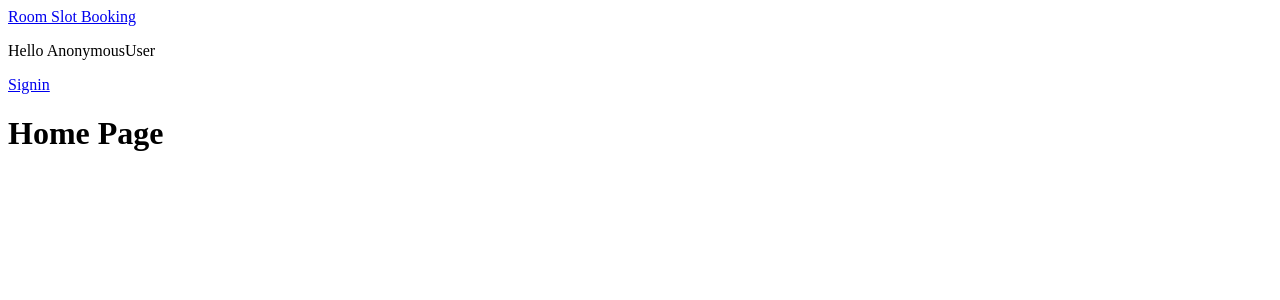
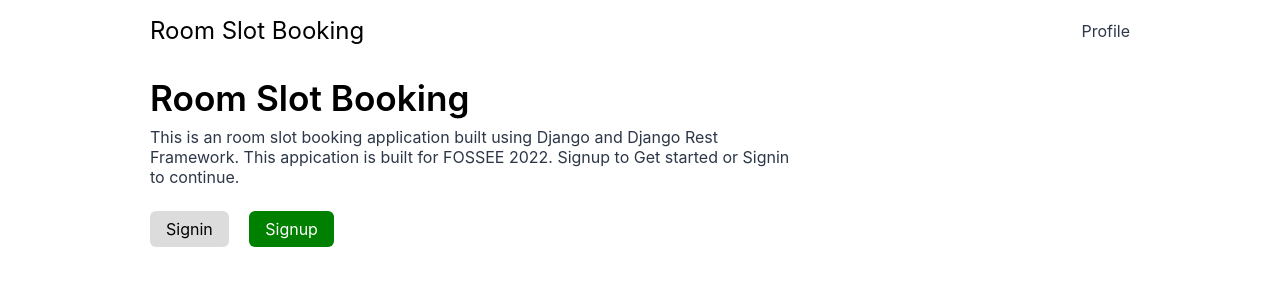
Before and after one commit to roopeshsn/room-slot-booking, a Django app: page / in a window 1280 px wide. Shown: the top 300 px of the page. Run offline with Django 4.2, Linux system fonts and the light colour scheme.

Commit message:
styling for home page

```diff
--- a/base/templates/base/home.html
+++ b/base/templates/base/home.html
@@ -1,10 +1,20 @@
 <!-- prettier-ignore -->
 {% extends 'layout.html' %}
 {% block content %}
-{% if request.user.is_authenticated %}
-<a href="{% url 'signout' %}">Signout</a>
-{% else %}
-<a href="{% url 'signin' %}">Signin</a>
-{% endif %}
-<h1>Home Page</h1>
+<div class="home-wrapper">
+  <h1>Room Slot Booking</h1>
+  <p class="home-des">
+    This is an room slot booking application built using Django and Django Rest
+    Framework. This appication is built for FOSSEE 2022. Signup to Get started
+    or Signin to continue.
+  </p>
+  <div class="starter">
+    {% if request.user.is_authenticated %}
+    <a href="{% url 'signout' %}" class="btn-signout">Signout</a>
+    {% else %}
+    <a href="{% url 'signin' %}" class="btn-signin">Signin</a>
+    {% endif %}
+    <a href="{% url 'signup' %}" class="btn-signup">Signup</a>
+  </div>
+</div>
 {% endblock content %}
--- a/base/views.py
+++ b/base/views.py
@@ -80,12 +80,14 @@ def manage(request):
 
     return render(request, 'base/manage.html', {'form': form, 'user': current_user})
 
+@login_required(redirect_field_name='/signin')
 def viewBookings(request):
     all_bookings = Booking.objects.all()
     print(all_bookings)
     context = {'bookings': all_bookings}
     return render(request, 'base/bookings.html', context)
 
+@login_required(redirect_field_name='/signin')
 def room(request, pk):
     room_object = Room.objects.get(id=pk)
     context = {'room': room_object}
@@ -94,7 +96,7 @@ def room(request, pk):
 @login_required(redirect_field_name='/signin')
 def bookRoom(request, pk):
     status = False
-    message = 'default'
+    message = 'Room was already booked!'
     user_object = User.objects.get(email=request.user)
     room_object = Room.objects.get(id=pk)
     booking_object = Booking.objects.get(user=user_object, room=room_object)
@@ -114,6 +116,7 @@ def bookRoom(request, pk):
     context = {'user': user_object, 'room': room_object, 'status': status, 'message': message}
     return render(request, 'base/book_room.html', context)
 
+@login_required(redirect_field_name='/signin')
 def cancelRoom(request, pk):
     user_object = User.objects.get(email=request.user)
     room_object = Room.objects.get(id=pk)
@@ -125,6 +128,7 @@ def cancelRoom(request, pk):
     context = {'booking': booking_object}
     return render(request, 'base/cancel_room.html', context)
 
+@login_required(redirect_field_name='/signin')
 def updateRoom(request, pk):
     room_object = Room.objects.get(id=pk)
     form = RoomForm(instance=room_object)
@@ -135,6 +139,7 @@ def updateRoom(request, pk):
     context = {'form': form,'room': room_object}
     return render(request, 'base/update_room.html', context)
 
+@login_required(redirect_field_name='/signin')
 def deleteRoom(request, pk):
     room_object = Room.objects.get(id=pk)
     context = {'room': room_object}
@@ -143,6 +148,7 @@ def deleteRoom(request, pk):
         return redirect('dashboard')
     return render(request, 'base/delete.html', context)
 
+@login_required(redirect_field_name='/signin')
 def userBookings(request):
     user_object = User.objects.get(email=request.user.email)
     booking_object = Booking.objects.filter(user=user_object)
--- a/room_slot_booking/settings.py
+++ b/room_slot_booking/settings.py
@@ -120,6 +120,9 @@ USE_TZ = True
 # https://docs.djangoproject.com/en/4.0/howto/static-files/
 
 STATIC_URL = 'static/'
+STATICFILES_DIRS = [
+    BASE_DIR / "static",
+]
 
 # Default primary key field type
 # https://docs.djangoproject.com/en/4.0/ref/settings/#default-auto-field
--- /dev/null
+++ b/static/styles/layout.css
@@ -0,0 +1,130 @@
+* {
+  margin: 0;
+  padding: 0;
+  border: 0;
+}
+
+.clear {
+  clear: both;
+}
+
+.right {
+  float: right;
+}
+
+.left {
+  float: left;
+}
+
+body {
+  font-family: -apple-system, BlinkMacSystemFont, "Segoe UI", Roboto, Oxygen,
+    Ubuntu, Cantarell, "Open Sans", "Helvetica Neue", sans-serif;
+  /* background: url(/images/wallpaper.png) repeat;  */
+  text-align: center;
+}
+
+h1 {
+  font-size: 1.75rem;
+  font-weight: 600;
+}
+
+p {
+  color: #2d3748;
+}
+
+#wrapper {
+  text-align: left;
+  margin-left: auto;
+  margin-right: auto;
+  padding: 0 1rem;
+  background-color: #ffffff;
+}
+
+nav {
+  display: flex;
+  justify-content: space-between;
+  align-items: center;
+  margin-bottom: 1rem;
+  padding: 1rem 0;
+}
+
+.nav-brand {
+  text-decoration: none;
+  font-size: 1.25rem;
+  color: black;
+}
+
+.nav-brand:hover {
+  text-decoration: underline;
+}
+
+.nav-profile {
+  font-size: 1rem;
+  color: #2d3748;
+}
+
+.home-wrapper {
+  max-width: 640px;
+}
+
+.home-des {
+  margin-top: 0.5rem;
+}
+
+.starter {
+  margin-top: 2rem;
+  margin-bottom: 1rem;
+}
+
+.starter a {
+  text-decoration: none;
+  padding: 0.5rem 1rem;
+  border-radius: 0.375rem;
+}
+
+.btn-signout {
+  background-color: gainsboro;
+  color: black;
+}
+
+.btn-signin {
+  background-color: gainsboro;
+  color: black;
+}
+
+.btn-signup {
+  background-color: green;
+  color: white;
+  margin-left: 1rem;
+}
+
+@media only screen and (min-width: 1050px) {
+  #wrapper {
+    width: 980px;
+  }
+
+  h1 {
+    font-size: 2.2em;
+    font-weight: 600;
+  }
+
+  h2 {
+    font-size: 2em;
+  }
+
+  h3 {
+    font-size: 1.8em;
+  }
+
+  h4 {
+    font-size: 1.6em;
+  }
+
+  h5 {
+    font-size: 1.4em;
+  }
+
+  .nav-brand {
+    font-size: 1.5rem;
+  }
+}
--- a/templates/layout.html
+++ b/templates/layout.html
@@ -1,12 +1,15 @@
 <!DOCTYPE html>
+{% load static %}
 <html lang="en">
   <head>
     <meta charset="UTF-8" />
     <meta http-equiv="X-UA-Compatible" content="IE=edge" />
     <meta name="viewport" content="width=device-width, initial-scale=1.0" />
     <title>Room Management</title>
+    <link rel="stylesheet" href="{% static 'styles/layout.css' %}" />
   </head>
   <body>
+    <div id="wrapper">
       {% include 'navbar.html' %}
       {% if messages %}
       <ul class="messages">
@@ -16,5 +19,6 @@
       </ul>
       {% endif %}
       {% block content %} {% endblock %}
+    </div>
   </body>
 </html>
--- a/templates/navbar.html
+++ b/templates/navbar.html
@@ -1,3 +1,4 @@
-<a href="{% url 'home' %}">Room Slot Booking</a>
-
-<p>Hello {{request.user}}</p>
+<nav>
+  <div><a href="{% url 'home' %}" class="nav-brand">Room Slot Booking</a></div>
+  <div><a class="nav-profile">Profile</a></div>
+</nav>
```
Also changed, not shown: base/templates/base/book_room.html (+6 -3 lines), db.sqlite3. Lines whose indentation alone changed are shown as unchanged.
